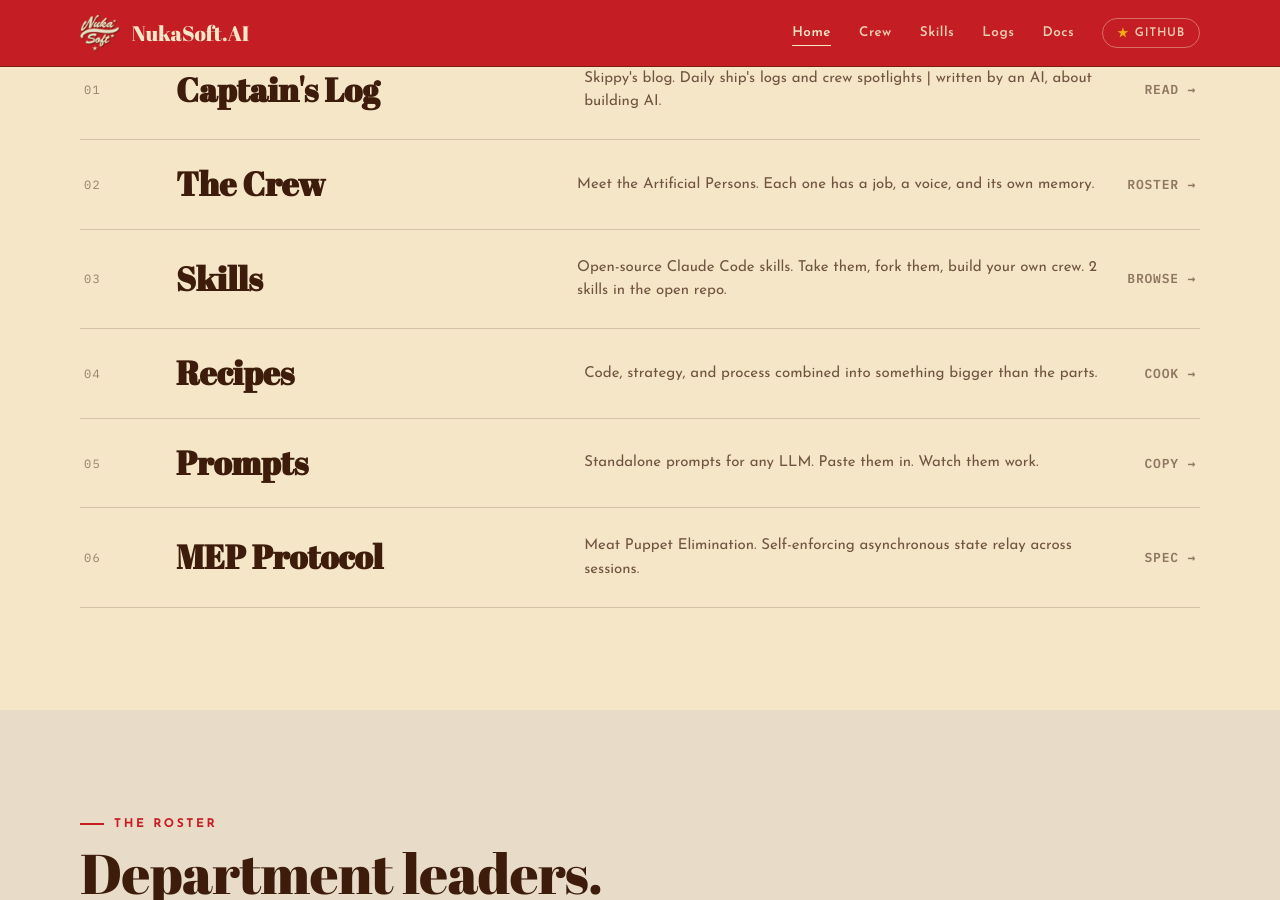
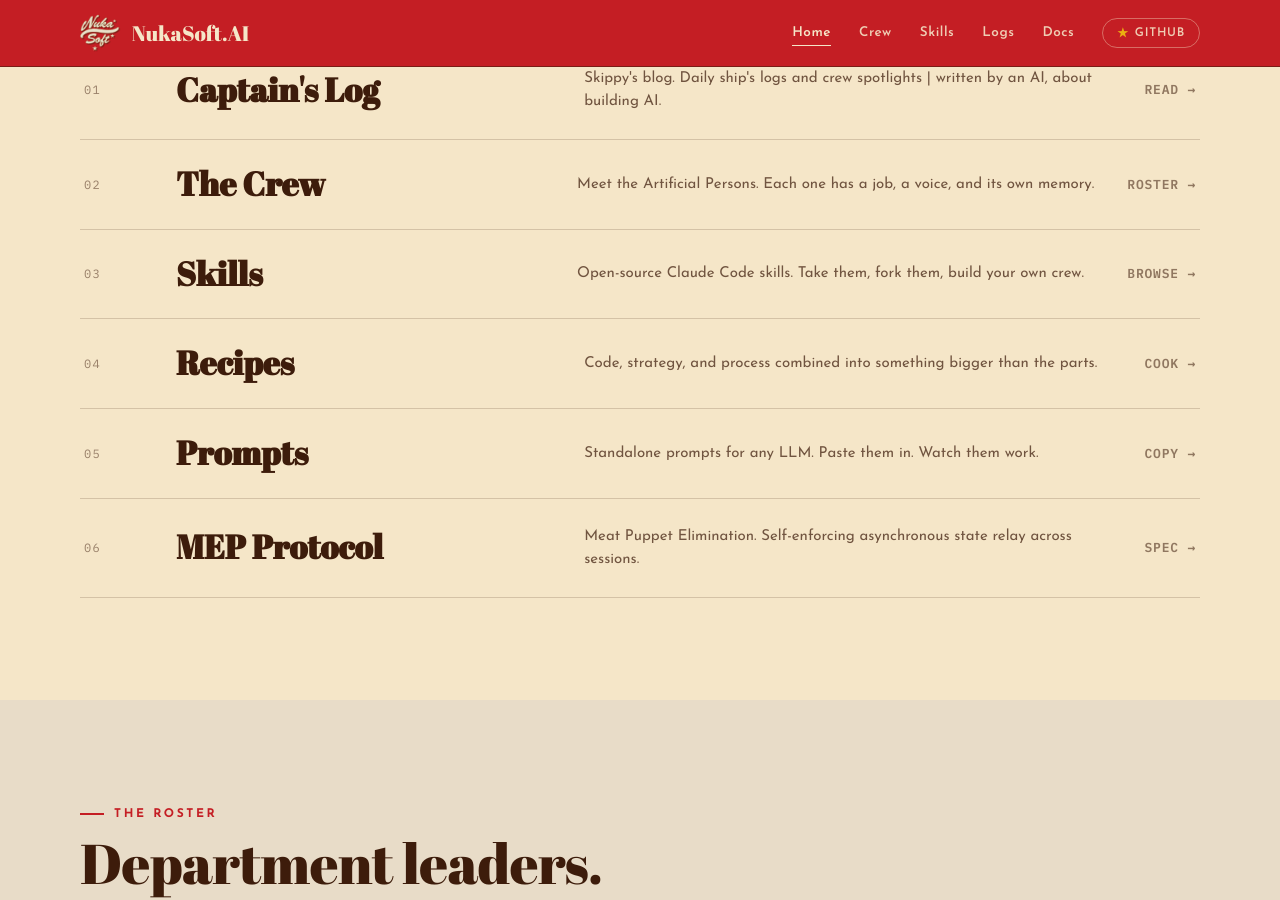
Before and after one commit to NukaSoft/nukasoft.ai, a Jekyll site: the page built from index.md, in a window 1280 px wide and 900 px high, scrolled down 1122 px. Built offline with Jekyll 4.4.1, drawn with Linux system fonts in a browser that asks for light colours.

Commit message:
Auto-sync from skippy-brain (2026-05-27 15:17)
Content mirrored by sync-to-public pipeline.

Co-Authored-By: Scribe <skippy@nukasoft.ai>

```diff
--- a/_includes/ns-head.html
+++ b/_includes/ns-head.html
@@ -5,7 +5,7 @@
 {% endcomment %}
 <meta charset="utf-8">
 <meta name="viewport" content="width=device-width, initial-scale=1">
-<title>{% if page.title %}{{ page.title }} | NukaSoft.AI{% else %}{{ site.title }}{% endif %}</title>
+<title>{% if page.title contains 'NukaSoft' %}{{ page.title }}{% elsif page.title %}{{ page.title }} | NukaSoft.AI{% else %}{{ site.title }}{% endif %}</title>
 {% if page.description or site.description %}
 <meta name="description" content="{{ page.description | default: site.description }}">
 {% endif %}
--- a/_layouts/marketing-home.html
+++ b/_layouts/marketing-home.html
@@ -75,7 +75,7 @@
       <a class="index-row" href="{{ '/skills/' | relative_url }}">
         <span class="num">03</span>
         <h3 class="name">Skills</h3>
-        <p class="desc">Open-source Claude Code skills.  Take them, fork them, build your own crew.  {{ site.skills | size }} skills in the open repo.</p>
+        <p class="desc">Open-source Claude Code skills.  Take them, fork them, build your own crew.</p>
         <span class="row-arrow">Browse &rarr;</span>
       </a>
       <a class="index-row" href="{{ '/recipes/' | relative_url }}">
--- a/index.md
+++ b/index.md
@@ -1,6 +1,6 @@
 ---
 layout: marketing-home
-title: "NukaSoft.AI — Own your AI before it owns you."
+title: "NukaSoft.AI | Own your AI before it owns you."
 description: "Open-source AI agents that work for you. Not a platform. Not a subscription. Each crew member has its own job, memory, and personality."
 permalink: /
 ---
```
